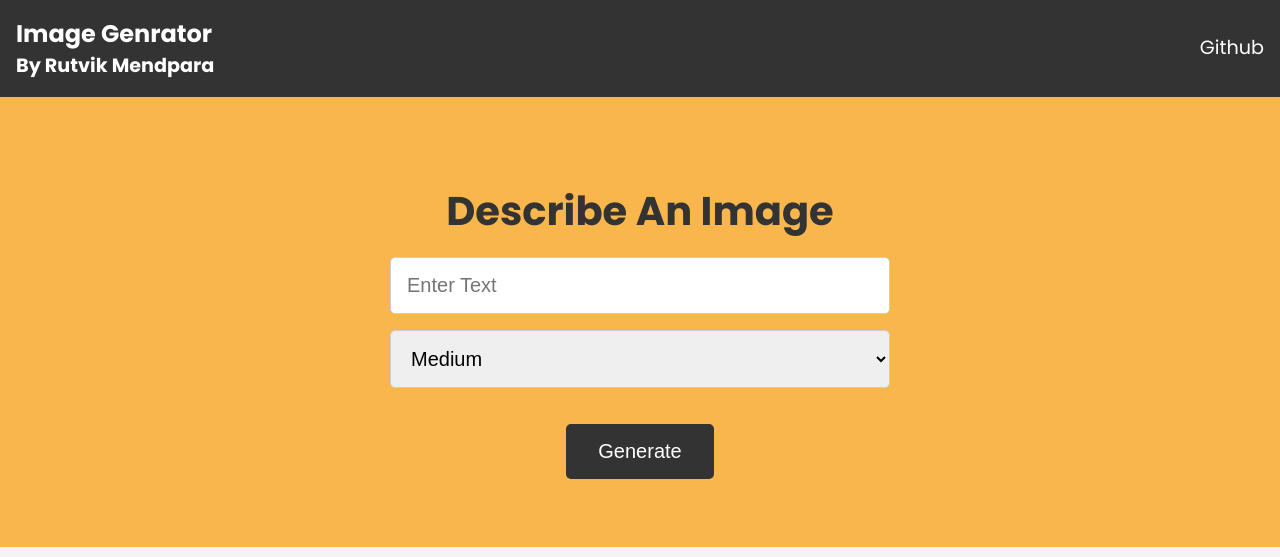
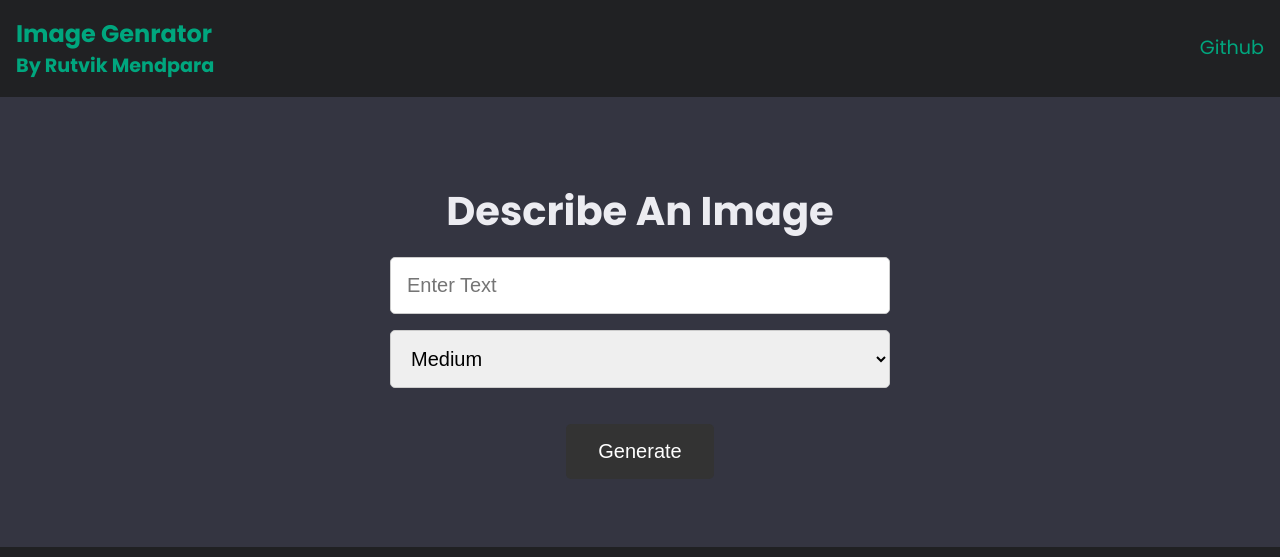
Before and after one commit to RutvikMendpara/AI-Image-Generator, a website: page public/index.html in a window 1280 px wide. Drawn offline with Linux system fonts and the light colour scheme.

Commit message:
change theme

```diff
--- a/public/css/style.css
+++ b/public/css/style.css
@@ -9,21 +9,24 @@
 }
 
 :root {
-  --primary-color: #f9b64d;
+  /* --primary-color: #f9b64d; */
+  /* --primary-color: #00A67E; */
+  --primary-color: #343541;
 }
 
 body {
   font-family: 'Poppins', sans-serif;
   font-size: 16px;
   line-height: 1.5;
-  color: #333;
-  background: #f4f4f4;
+  /* color: #333; */
+  color: #ececf1;
+  background: #202123;
 }
 
 /* Navbar */
 .navbar {
-  background: #333;
-  color: #fff;
+  background: #202123;
+  color: #00A67E;
   padding: 1rem;
   display: flex;
   justify-content: space-between;
@@ -40,13 +43,13 @@ body {
 }
 
 .navbar a {
-  color: #fff;
+  color: #00A67E;
   text-decoration: none;
   font-size: 1.2rem;
 }
 
 .navbar a:hover {
-  color: var(--primary-color);
+  color: #ececf1;
 }
 
 /* Showcase */
@@ -58,7 +61,7 @@ body {
 
 .showcase h1 {
   font-size: 2.5rem;
-  color: #333;
+  color: #ececf1;
   text-align: center;
   padding: 1rem 0;
 }
```
